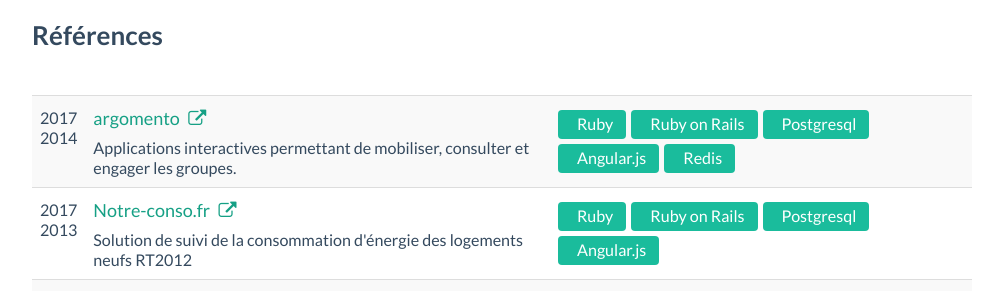
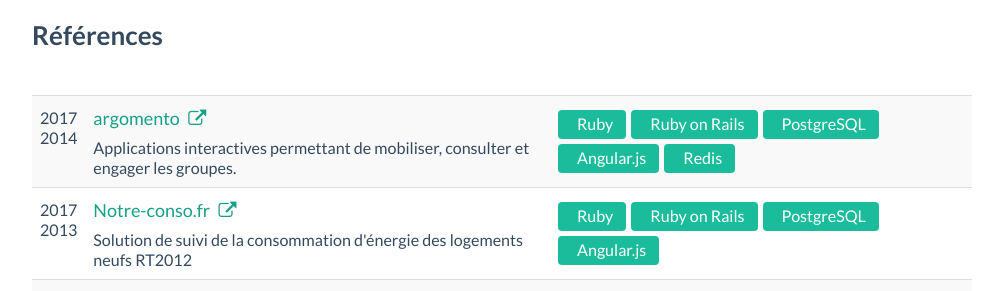
Before and after one commit to arambert/arambert.github.io, a Jekyll site: the page built from index.html, in a window 1280 px wide and 900 px high, scrolled down 1126 px. Shown: the part 146-437 px from the top of the window, without its empty margins (138-1141 px from the left). Built offline with Jekyll 4.4.1, drawn with Linux system fonts in a browser that asks for light colours.

Commit message:
Update references.html

```diff
--- a/_includes/references.html
+++ b/_includes/references.html
@@ -5,12 +5,12 @@
     <table class="table table-striped table-hover">
       <tbody>
        <tr>
-       <td>2017<br/>2014</td>
-        <td>
+         <td>2017<br/>2014</td>
+         <td>
           <h4><a href='http://argomento.fr/'>argomento <i class='icon-external-link'></i></a></h4>
           Applications interactives permettant de mobiliser, consulter et engager les groupes.
         </td>
-        <td><div class='tagsinput'><span class='tag'>Ruby</span><span class='tag'>Ruby on Rails</span><span class='tag'>Postgresql</span><span class='tag'>Angular.js</span><span class='tag'>Redis</span></div></td>
+        <td><div class='tagsinput'><span class='tag'>Ruby</span><span class='tag'>Ruby on Rails</span><span class='tag'>PostgreSQL</span><span class='tag'>Angular.js</span><span class='tag'>Redis</span></div></td>
       </tr>
       <tr>
         <td>2017<br/>2013</td>
@@ -18,7 +18,7 @@
           <h4><a href='http://notre-conso.fr/'>Notre-conso.fr <i class='icon-external-link'></i></a></h4>
           Solution de suivi de la consommation d'énergie des logements neufs RT2012
         </td>
-        <td><div class='tagsinput'><span class='tag'>Ruby</span><span class='tag'>Ruby on Rails</span><span class='tag'>Postgresql</span><span class='tag'>Angular.js</span></div></td>
+        <td><div class='tagsinput'><span class='tag'>Ruby</span><span class='tag'>Ruby on Rails</span><span class='tag'>PostgreSQL</span><span class='tag'>Angular.js</span></div></td>
       </tr>
       <tr>
         <td>2014<br/>2013</td>
```
